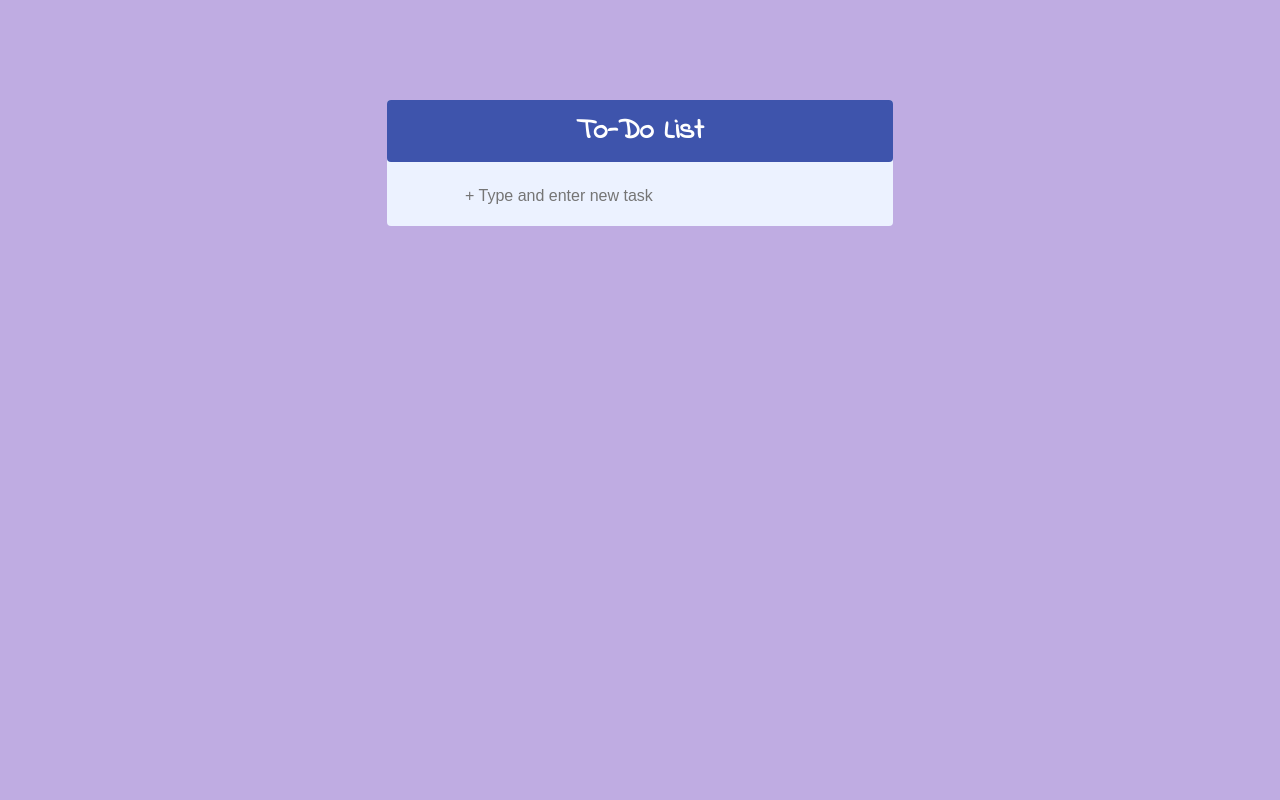
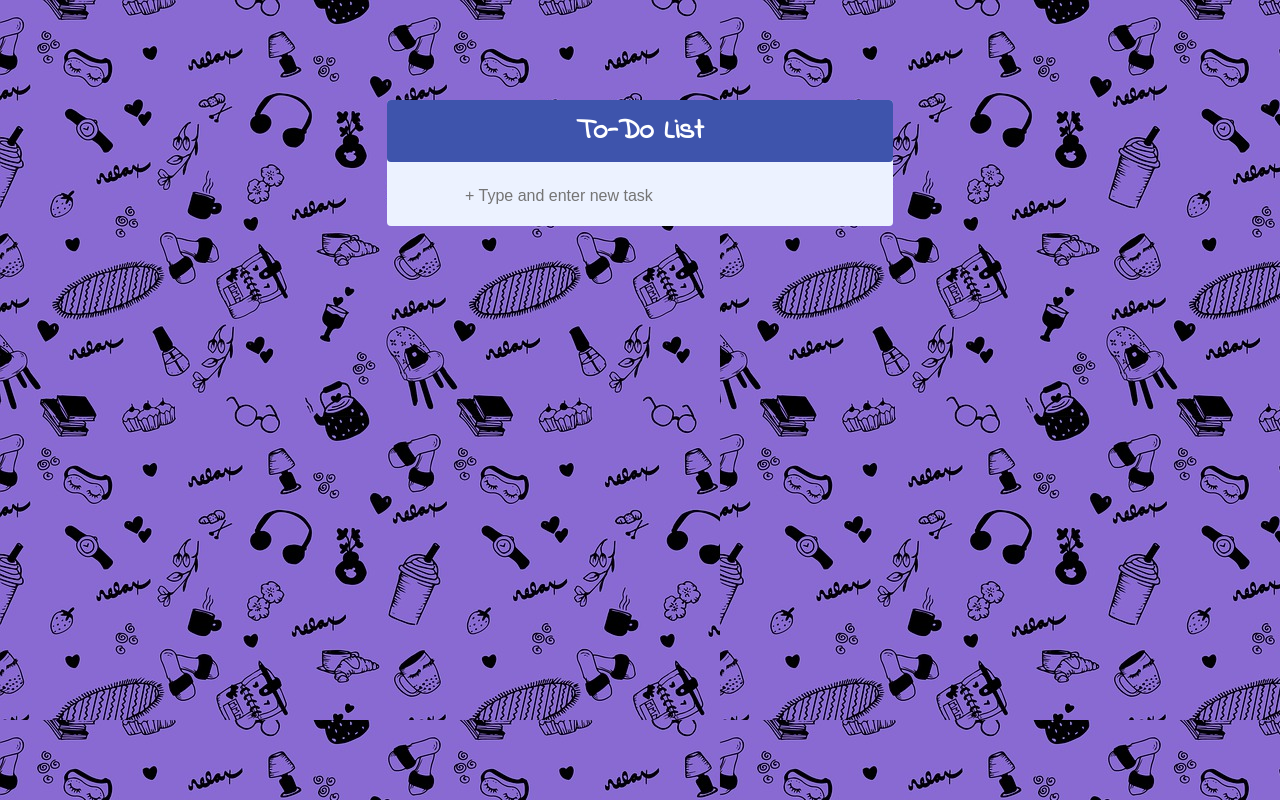
Before and after one commit to 59ayush/todo, a website: page index.html in a window 1280 px wide. Drawn offline with Linux system fonts and the light colour scheme; no server answers.

Commit message:
Update styles.css

```diff
--- a/styles.css
+++ b/styles.css
@@ -1,5 +1,5 @@
 body {
-    background-color: #BFACE2;
+    background-image: url("background.jpeg");
 }
 
 .main-container {
```
